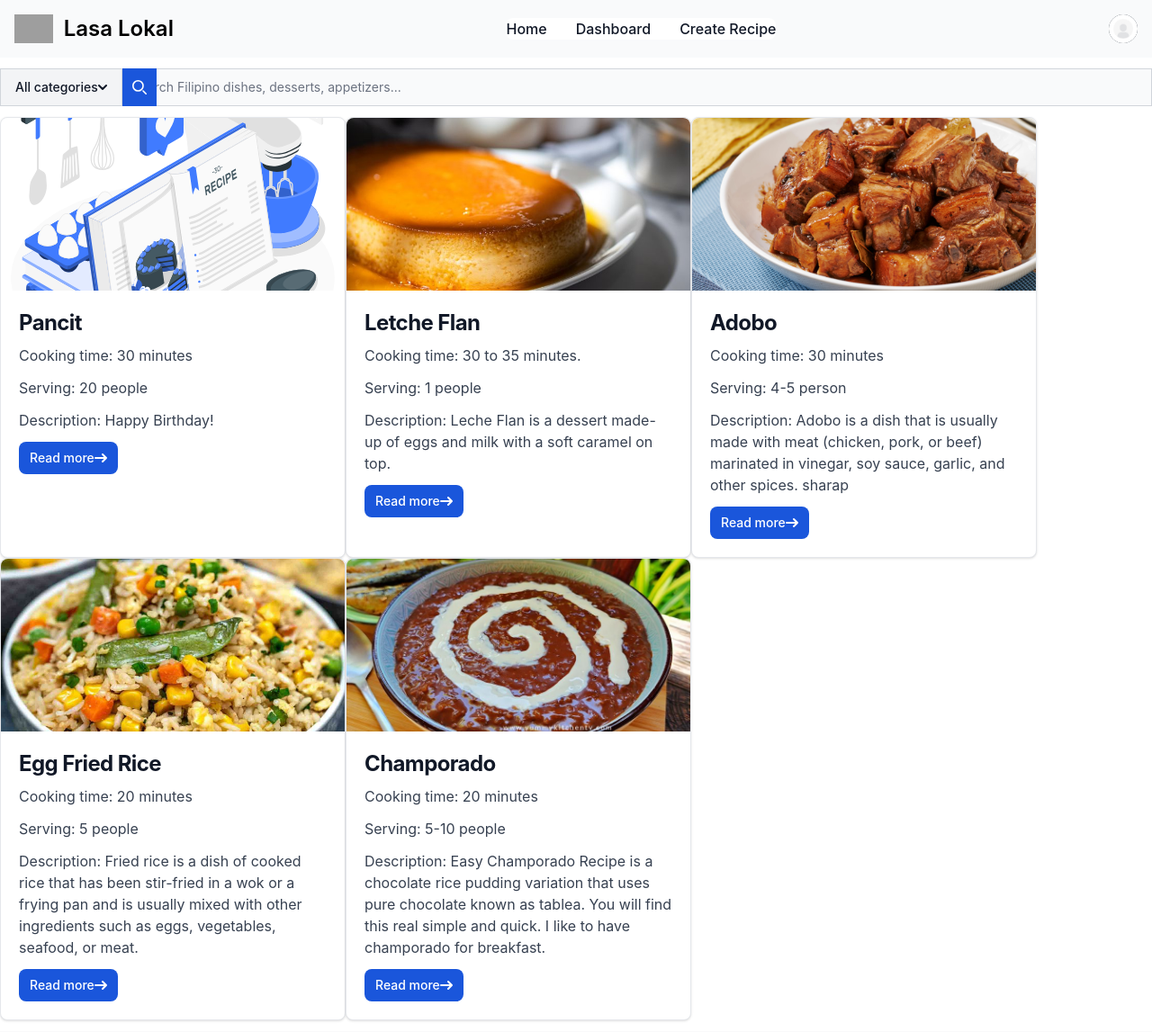
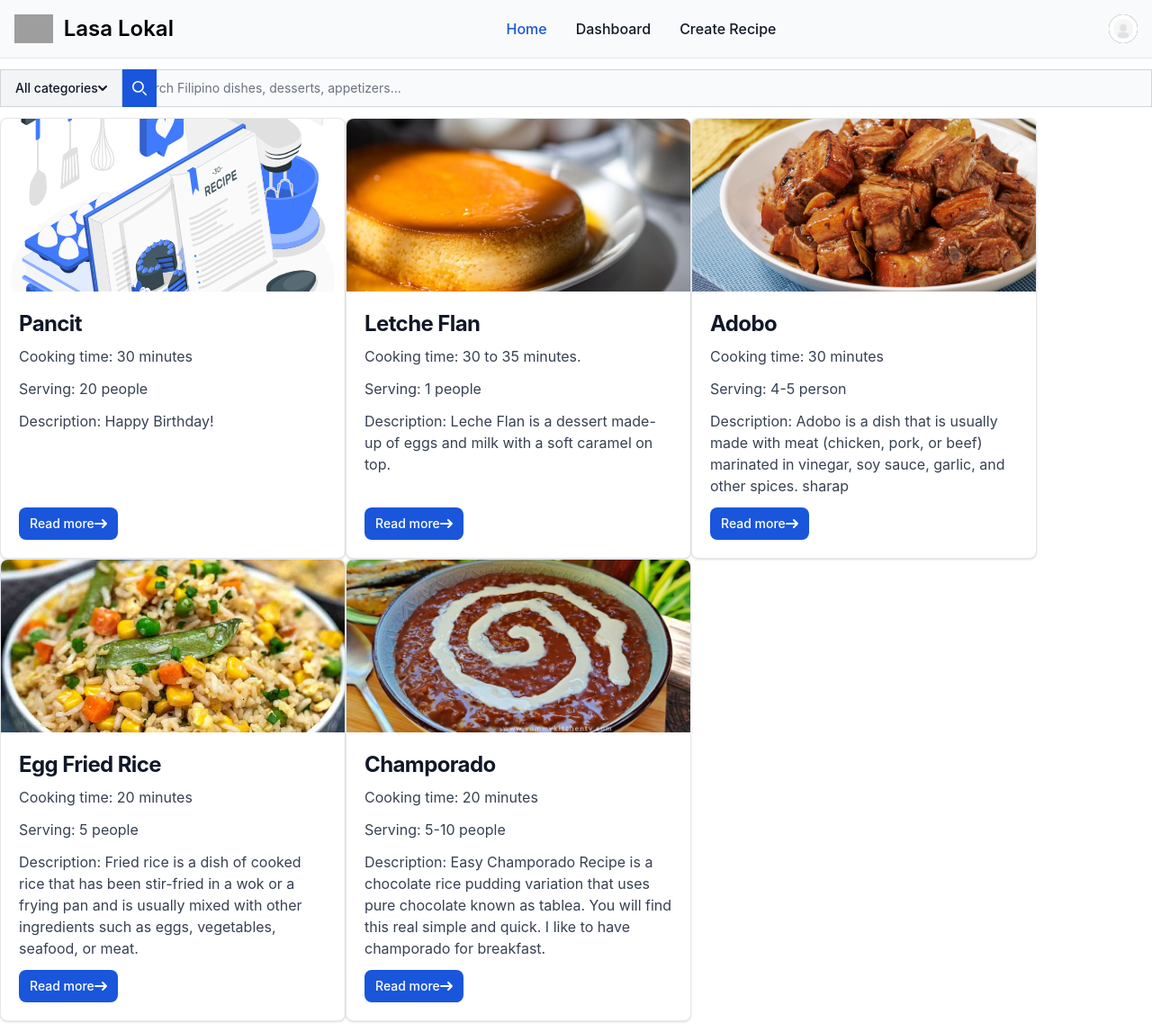
Before and after one commit to quincyx1631/Project1_Django, a Django app: page /recipe/ in a window 1280 px wide. Shown: the whole page at 90% size. Run offline with Django 5.2, Linux system fonts and the light colour scheme; a user stored in the database is signed in; data comes from the database, SQL or seed files in the repository; both versions use the stored data as it was after the commit; some libraries are stand-ins or nearby versions; grey boxes are pictures that could not be loaded.

Commit message:
finalizing design

```diff
--- a/WST Project/main/templates/main/base.html
+++ b/WST Project/main/templates/main/base.html
@@ -42,21 +42,21 @@
           </button>
         </div>
         <div class="items-center justify-between hidden w-full md:flex md:w-auto md:order-1" id="navbar-user">
-          <ul class="flex flex-col font-medium p-4 md:p-0 mt-4 border border-gray-100 rounded-lg bg-gray-50 md:space-x-8 rtl:space-x-reverse md:flex-row md:mt-0 md:border-0 md:bg-white dark:bg-gray-800 md:dark:bg-gray-900 dark:border-gray-700">
+          <ul class="flex flex-col font-medium mt-4 rounded-lg bg-gray-50 md:space-x-8 rtl:space-x-reverse md:flex-row md:mt-0 md:border-0 md:bg-transparent dark:bg-gray-800 md:dark:bg-transparent dark:border-gray-700">
             <li>
-              <a href="{% url 'recipe:view_recipes' %}" class="block py-2 px-3 text-gray-900 rounded hover:bg-gray-100 md:hover:bg-transparent md:hover:text-blue-700 md:p-0 dark:text-white md:dark:hover:text-blue-500 dark:hover:bg-gray-700 dark:hover:text-white md:dark:hover:bg-transparent dark:border-gray-700" aria-current="page">Home</a>
+              <a href="{% url 'recipe:view_recipes' %}" class="block py-2 px-3 md:p-0 text-white bg-blue-700 rounded md:bg-transparent md:text-blue-700 md:dark:text-blue-500 dark:bg-blue-600 md:dark:bg-transparent" aria-current="page">Home</a>
             </li>
             <li>
-              <a href="{% url 'recipe:view_user_recipes' %}" class="block py-2 px-3 text-gray-900 rounded hover:bg-gray-100 md:hover:bg-transparent md:hover:text-blue-700 md:p-0 dark:text-white md:dark:hover:text-blue-500 dark:hover:bg-gray-700 dark:hover:text-white md:dark:hover:bg-transparent dark:border-gray-700">Dashboard</a>
+              <a href="{% url 'recipe:view_user_recipes' %}" class="block py-2 px-3 md:p-0 text-gray-900 rounded hover:bg-gray-100 md:hover:bg-transparent md:border-0 md:hover:text-blue-700 dark:text-white md:dark:hover:text-blue-500 dark:hover:bg-gray-700 dark:hover:text-white md:dark:hover:bg-transparent">Dashboard</a>
             </li>
             <li>
-              <a href="{% url 'recipe:create_recipe' %}" class="block py-2 px-3 text-gray-900 rounded hover:bg-gray-100 md:hover:bg-transparent md:hover:text-blue-700 md:p-0 dark:text-white md:dark:hover:text-blue-500 dark:hover:bg-gray-700 dark:hover:text-white md:dark:hover:bg-transparent dark:border-gray-700">Create Recipe</a>
+              <a href="{% url 'recipe:create_recipe' %}" class="block py-2 px-3 md:p-0 text-gray-900 rounded hover:bg-gray-100 md:hover:bg-transparent md:border-0 md:hover:text-blue-700 dark:text-white md:dark:hover:text-blue-500 dark:hover:bg-gray-700 dark:hover:text-white md:dark:hover:bg-transparent">Create Recipe</a>
             </li>
           </ul>
         </div>
         </div>
       </nav>
-
+      <div class="w-full border-b border-gray-200 dark:border-gray-700"></div>
     {% else %}
     <nav class="border-gray-200 bg-gray-50 dark:bg-gray-800 dark:border-gray-700">
         <div class="max-w-screen-xl flex flex-wrap items-center justify-between mx-auto p-4">
@@ -82,6 +82,7 @@
           </div>
         </div>
       </nav>
+      <div class="w-full border-b border-gray-200 dark:border-gray-700"></div>
       {% endif %}
       <div class = "max-w-screen-xl mx-auto md:px-3 bg-white dark:bg-gray-900">
         {% for message in messages %}
--- a/WST Project/recipe/templates/recipe/view_recipes.html
+++ b/WST Project/recipe/templates/recipe/view_recipes.html
@@ -41,23 +41,27 @@
         {% if recipes %}
         <div class="flex flex-wrap">
             {% for recipe in recipes %}
-                <div class="w-full max-w-sm m-4 bg-white border border-gray-200 rounded-lg shadow dark:bg-gray-800 dark:border-gray-700">
+                <div class="w-full max-w-sm m-4 bg-white border border-gray-200 rounded-lg shadow dark:bg-gray-800 dark:border-gray-700 flex flex-col">
                     <a href="{% url 'recipe:view_recipe_detail' recipe_primary_key=recipe.id %}">
                         <img class="w-full h-48 object-cover rounded-t-lg" src="{{ recipe.image.url }}" alt="" />
                     </a>
-                    <div class="p-5">
+                    <div class="p-5 flex flex-col h-full">
+                        <div class="flex-1">
                             <a href="#">
                                 <h5 class="mb-2 text-2xl font-bold tracking-tight text-gray-900 dark:text-white">{{ recipe.name }}</h5>
                             </a>
                             <p class="mb-3 font-normal text-gray-700 dark:text-gray-400">Cooking time: {{ recipe.cook_time }}</p>
                             <p class="mb-3 font-normal text-gray-700 dark:text-gray-400">Serving: {{ recipe.serving }}</p>
                             <p class="mb-3 font-normal text-gray-700 dark:text-gray-400">Description: {{ recipe.description }}</p>
+                        </div>
+                        <div class="mt-auto">
                             <a href="{% url 'recipe:view_recipe_detail' recipe_primary_key=recipe.id %}" class="inline-flex items-center px-3 py-2 text-sm font-medium text-center text-white bg-blue-700 rounded-lg hover:bg-blue-800 focus:ring-4 focus:outline-none focus:ring-blue-300 dark:bg-blue-600 dark:hover:bg-blue-700 dark:focus:ring-blue-800">
                                 Read more
                                 <svg class="rtl:rotate-180 w-3.5 h-3.5 ms-2" aria-hidden="true" xmlns="http://www.w3.org/2000/svg" fill="none" viewBox="0 0 14 10">
                                     <path stroke="currentColor" stroke-linecap="round" stroke-linejoin="round" stroke-width="2" d="M1 5h12m0 0L9 1m4 4L9 9"/>
                                 </svg>
                             </a>
+                        </div>
                     </div>
                 </div>
             {% endfor %}
```
Also changed, not shown: WST Project/recipe/templates/recipe/view_recipe_detail.html (+5 -5 lines), WST Project/db.sqlite3, WST Project/media/recipe_images/sinigang.jpg (added). Lines whose indentation alone changed are shown as unchanged.
